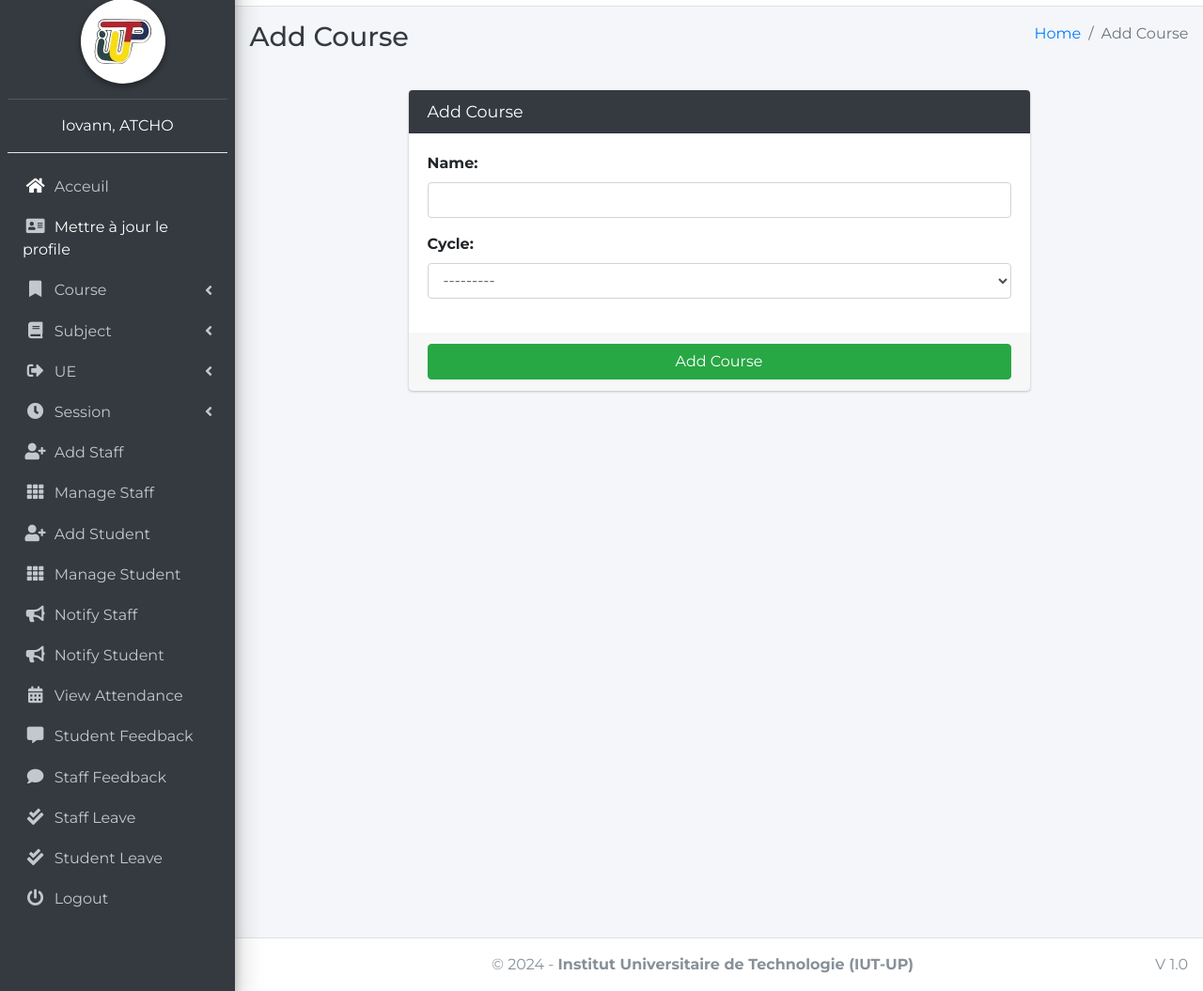
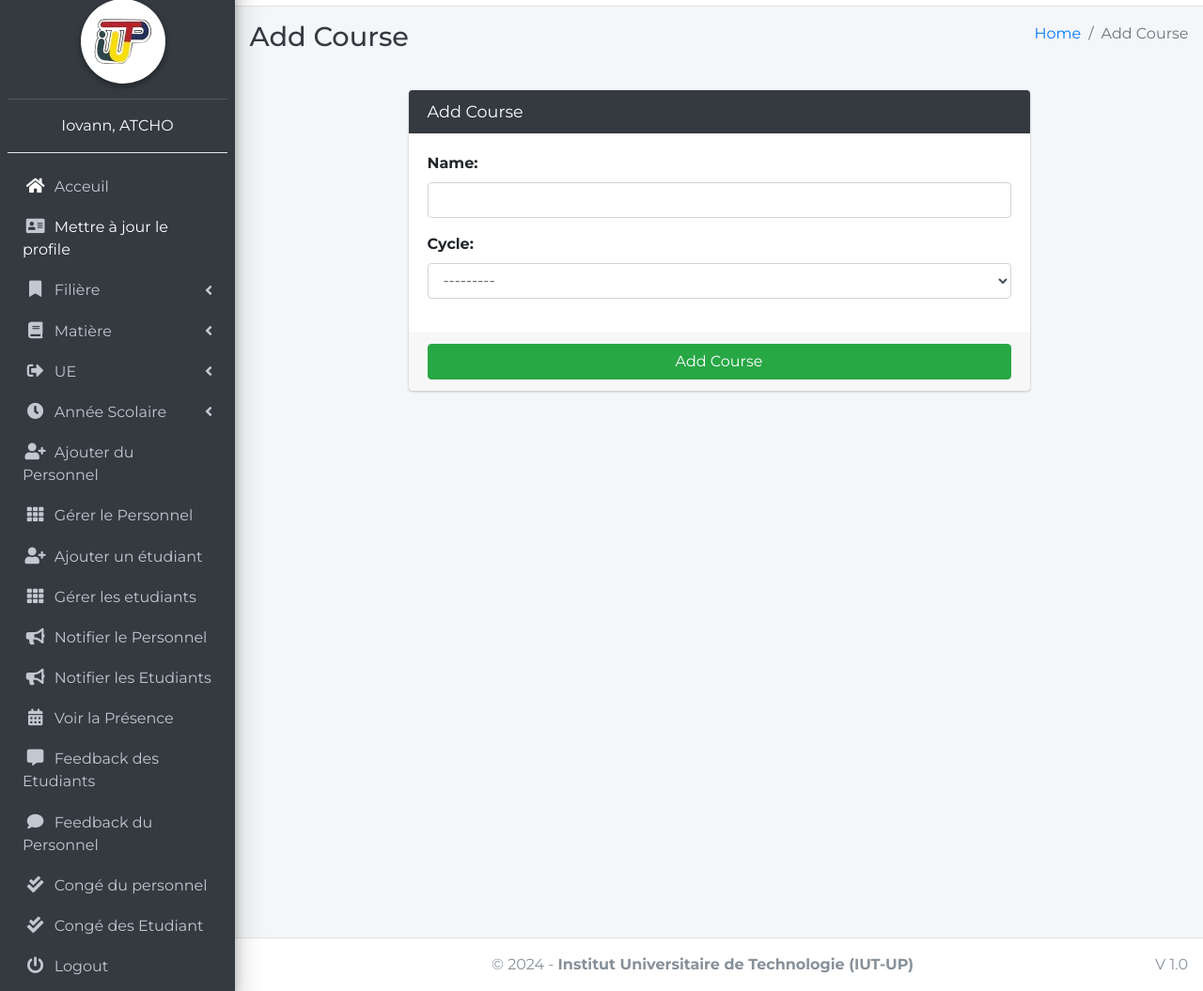
Before and after one commit to Iovann/Iut-gestion, a Django app: page /course/add in a window 1280 px wide. Shown: the part 74-1129 px from the top of the page at 94% size. Run offline with Django 3.2, Linux system fonts and the light colour scheme; a user stored in the database is signed in; data that the repository does not hold is empty; some libraries are stand-ins or nearby versions.

Commit message:
translate

```diff
--- a/main_app/templates/main_app/base.html
+++ b/main_app/templates/main_app/base.html
@@ -10,7 +10,7 @@
     </style>
     <meta charset="utf-8">
     <meta http-equiv="X-UA-Compatible" content="IE=edge">
-    <title>College Management System</title>
+    <title>Espace Etudiant IUT</title>
     <!-- Tell the browser to be responsive to screen width -->
     <meta name="viewport" content="width=device-width, initial-scale=1">
     <!-- Font Awesome -->
@@ -29,7 +29,7 @@
     <link rel="stylesheet" href="{% static 'plugins/overlayScrollbars/css/OverlayScrollbars.min.css'%} ">
     <!-- Daterange picker -->
     <link rel="stylesheet" href="{% static 'plugins/daterangepicker/daterangepicker.css'%} ">
-
+    <link rel="shortcut icon" href="{% static 'dist/img/logoiut.png' %}" type="image/x-icon">
     <!-- Google Font: Source Sans Pro -->
     <link rel="préconnect" href="https://fonts.googleapis.com">
     <link rel="préconnect" href="https://fonts.gstatic.com" crossorigin>
--- a/main_app/templates/main_app/sidebar_template.html
+++ b/main_app/templates/main_app/sidebar_template.html
@@ -51,7 +51,7 @@
                     <a href="#" class="nav-link">
                         <i class="nav-icon fas fa-bookmark"></i>
                         <p>
-                            Course
+                            Filière
                             <i class="fas fa-angle-left right"></i>
                         </p>
                     </a>
@@ -62,7 +62,7 @@
                                 class="nav-link  {% if add_course == request.path %} active {% endif %}">
                                 <i class="far fa-circle nav-icon"></i>
                                 <p>
-                                    Add Course
+                                    Ajouter
 
                                 </p>
                             </a>
@@ -74,8 +74,7 @@
                                 class="nav-link  {% if edit_course == request.path or manage_course == request.path %} active {% endif %}">
                                 <i class="far fa-circle nav-icon"></i>
                                 <p>
-                                    Manage Course
-
+                                    Gérer
                                 </p>
                             </a>
                         </li>
@@ -88,7 +87,7 @@
                     <a href="#" class="nav-link">
                         <i class="nav-icon fas fa-book"></i>
                         <p>
-                            Subject
+                            Matière
                             <i class="fas fa-angle-left right"></i>
                         </p>
                     </a>
@@ -99,7 +98,7 @@
                                 class="nav-link  {% if add_subject == request.path %} active {% endif %}">
                                 <i class="far fa-circle nav-icon"></i>
                                 <p>
-                                    Add Subject
+                                    Ajouter
 
                                 </p>
                             </a>
@@ -111,7 +110,7 @@
                                 class="nav-link  {% if edit_subject == request.path or manage_subject == request.path %} active {% endif %}">
                                 <i class="far fa-circle nav-icon"></i>
                                 <p>
-                                    Manage Subject
+                                    Gérer
 
                                 </p>
                             </a>
@@ -135,7 +134,7 @@
                                 class="nav-link  {% if add_course == request.path %} active {% endif %}">
                                 <i class="far fa-circle nav-icon"></i>
                                 <p>
-                                    Add UE
+                                    Ajouter
 
                                 </p>
                             </a>
@@ -147,7 +146,7 @@
                                 class="nav-link  {% if edit_ue == request.path %} active {% endif %}">
                                 <i class="far fa-circle nav-icon"></i>
                                 <p>
-                                    Manage UE
+                                    Gérer
                                 </p>
                             </a>
                         </li>
@@ -162,7 +161,7 @@
                     <a href="#" class="nav-link">
                         <i class="nav-icon fas fa-clock"></i>
                         <p>
-                            Session
+                            Année Scolaire
                             <i class="fas fa-angle-left right"></i>
                         </p>
                     </a>
@@ -174,7 +173,7 @@
                                 class="nav-link  {% if add_session == request.path %} active {% endif %}">
                                 <i class="far fa-circle nav-icon"></i>
                                 <p>
-                                    Add Session
+                                    Ajouter
 
                                 </p>
                             </a>
@@ -186,7 +185,7 @@
                                 class="nav-link  {% if edit_session == request.path or manage_session == request.path %} active {% endif %}">
                                 <i class="far fa-circle nav-icon"></i>
                                 <p>
-                                    Manage Session
+                                    Gérer
 
                                 </p>
                             </a>
@@ -201,7 +200,7 @@
                     <a href="{{add_staff}}" class="nav-link {% if add_staff == request.path %} active {% endif %}">
                         <i class="nav-icon fas fa-user-plus"></i>
                         <p>
-                            Add Staff
+                            Ajouter du Personnel
 
                         </p>
                     </a>
@@ -214,8 +213,7 @@
                         class="nav-link {% if manage_staff == request.path or request.path == edit_staff %} active {% endif %}">
                         <i class="nav-icon fas fa-th"></i>
                         <p>
-                            Manage Staff
-
+                            Gérer le Personnel
                         </p>
                     </a>
                 </li>
@@ -224,7 +222,7 @@
                     <a href="{{add_student}}" class="nav-link  {% if add_student == request.path %} active {% endif %}">
                         <i class="nav-icon fas fa-user-plus"></i>
                         <p>
-                            Add Student
+                            Ajouter un étudiant
 
                         </p>
                     </a>
@@ -237,7 +235,7 @@
                         class="nav-link  {% if edit_student == request.path or manage_student == request.path %} active {% endif %}">
                         <i class="nav-icon fas fa-th"></i>
                         <p>
-                            Manage Student
+                            Gérer les etudiants
 
                         </p>
                     </a>
@@ -249,8 +247,7 @@
                         class="nav-link {% if admin_notify_staff == request.path %} active {% endif %}">
                         <i class="nav-icon fas fa-bullhorn"></i>
                         <p>
-                            Notify Staff
-
+                            Notifier le Personnel
                         </p>
                     </a>
                 </li>
@@ -260,7 +257,7 @@
                         class="nav-link {% if admin_notify_student == request.path %} active {% endif %}">
                         <i class="nav-icon fas fa-bullhorn"></i>
                         <p>
-                            Notify Student
+                            Notifier les Etudiants
 
                         </p>
                     </a>
@@ -274,7 +271,7 @@
                         class="nav-link  {% if admin_view_attendance == request.path %} active {% endif %}">
                         <i class="nav-icon fas fa-calendar-alt"></i>
                         <p>
-                            View Attendance
+                            Voir la Présence
                         </p>
                     </a>
                 </li>
@@ -285,8 +282,7 @@
                         class="nav-link  {% if student_feedback_message == request.path %} active {% endif %}">
                         <i class="nav-icon fas fa-comment-alt"></i>
                         <p>
-                            Student Feedback
-
+                            Feedback des Etudiants
                         </p>
                     </a>
                 </li>
@@ -297,7 +293,7 @@
                         class="nav-link   {% if staff_feedback_message == request.path %} active {% endif %}">
                         <i class="nav-icon fas fa-comment"></i>
                         <p>
-                            Staff Feedback
+                            Feedback du Personnel
 
                         </p>
                     </a>
@@ -309,8 +305,7 @@
                         class="nav-link  {% if view_staff_leave == request.path %} active {% endif %}">
                         <i class="nav-icon fas fa-check-double"></i>
                         <p>
-                            Staff Leave
-
+                            Congé du personnel
                         </p>
                     </a>
                 </li>
@@ -321,8 +316,7 @@
                         class="nav-link  {% if view_student_leave == request.path %} active {% endif %}">
                         <i class="nav-icon fas fa-check-double"></i>
                         <p>
-                            Student Leave
-
+                            Congé des Etudiant
                         </p>
                     </a>
                 </li>
@@ -332,7 +326,7 @@
                 <a href="#" class="brand-link">
                     <img src="{% static 'dist/img/AdminLTELogo.png' %} " alt="AdminLTE Logo"
                         class="brand-image img-circle elevation-3" style="opacity: .8">
-                    <span class="brand-text font-weight-light">Staff Panel</span>
+                    <span class="brand-text font-weight-light">Panneau du personnel</span>
                 </a>
 
                 <!-- Sidebar -->
@@ -358,8 +352,7 @@
                                     class="nav-link {% if staff_home == request.path %} active {% endif %}">
                                     <i class="nav-icon fas fa-home"></i>
                                     <p>
-                                        Home
-
+                                        Acceuil
                                     </p>
                                 </a>
                             </li>
@@ -370,8 +363,7 @@
                                     class="nav-link {% if staff_view_profile == request.path %} active {% endif %}">
                                     <i class="nav-icon fas fa-address-card"></i>
                                     <p>
-                                        Update Profile
-
+                                        Mise à jour du profil
                                     </p>
                                 </a>
                             </li>
@@ -382,7 +374,7 @@
                                     class="nav-link {% if staff_add_result == request.path %} active {% endif %}">
                                     <i class="nav-icon fas fa-poll"></i>
                                     <p>
-                                        Add Result
+                                        Ajouter une note
 
                                     </p>
                                 </a>
@@ -393,8 +385,7 @@
                                     class="nav-link {% if edit_student_result == request.path %} active {% endif %}">
                                     <i class="nav-icon fas fa-th"></i>
                                     <p>
-                                        Edit Result
-
+                                        Modifier une note
                                     </p>
                                 </a>
                             </li>
@@ -404,7 +395,7 @@
                                     class="nav-link {% if staff_take_attendance == request.path %} active {% endif %}">
                                     <i class="nav-icon fas fa-calendar-alt"></i>
                                     <p>
-                                        Take Attendance
+                                        Faire la présence
 
                                     </p>
                                 </a>
@@ -415,8 +406,7 @@
                                     class="nav-link {% if staff_update_attendance == request.path %} active {% endif %}">
                                     <i class="nav-icon fas fa-th"></i>
                                     <p>
-                                        View/Update Attendance
-
+                                        Afficher/Mettre à jour la présence
                                     </p>
                                 </a>
                             </li>
@@ -426,7 +416,7 @@
                                     class="nav-link {% if staff_view_notification == request.path %} active {% endif %}">
                                     <i class="nav-icon fas fa-bell"></i>
                                     <p>
-                                        View Notifications
+                                        Voir les notifications
 
                                     </p>
                                 </a>
@@ -438,8 +428,7 @@
                                     class="nav-link {% if staff_apply_leave == request.path %} active {% endif %}">
                                     <i class="nav-icon fas fa-check"></i>
                                     <p>
-                                        Apply For Leave
-
+                                        Demander un congé
                                     </p>
                                 </a>
                             </li>
@@ -451,7 +440,6 @@
                                     <i class="nav-icon fas fa-comment-alt"></i>
                                     <p>
                                         Feedback
-
                                     </p>
                                 </a>
                             </li>
@@ -462,7 +450,7 @@
 
                                 <img src="{% static 'dist/img/AdminLTELogo.png' %} " alt="AdminLTE Logo"
                                     class="brand-image img-circle elevation-3" style="opacity: .8">
-                                <span class="brand-text font-weight-light">Student Panel</span>
+                                <span class="brand-text font-weight-light">Panneau de l'Etudiant</span>
                             </a>
 
                             <!-- Sidebar -->
@@ -489,8 +477,7 @@
                                                 class="nav-link {% if student_home == request.path %} active {% endif %}">
                                                 <i class="nav-icon fas fa-home"></i>
                                                 <p>
-                                                    Home
-
+                                                    Acceuil
                                                 </p>
                                             </a>
                                         </li>
@@ -501,8 +488,7 @@
                                                 class="nav-link {% if student_view_profile == request.path %} active {% endif %}">
                                                 <i class="nav-icon fas fa-address-card"></i>
                                                 <p>
-                                                    Update Profile
-
+                                                    Mettre à jour le profil
                                                 </p>
                                             </a>
                                         </li>
@@ -523,7 +509,6 @@
                                                 <i class="nav-icon fas fa-bell"></i>
                                                 <p>
                                                     View Notifications
-
                                                 </p>
                                             </a>
                                         </li>
--- a/main_app/templates/registration/base.html
+++ b/main_app/templates/registration/base.html
@@ -8,7 +8,7 @@
     <title>C.M.S | Log In</title>
     <!-- Tell the browser to be responsive to screen width -->
     <meta name="viewport" content="width=device-width, initial-scale=1">
-
+    <link rel="shortcut icon" href="{% static 'dist/img/logoiut.png' %}" type="image/x-icon">
     <!-- Font Awesome -->
     <link rel="stylesheet" href="{% static 'plugins/fontawesome-free/css/all.min.css' %}">
     <!-- Ionicons -->
```
Also changed, not shown: main_app/templates/main_app/index.html (+15 -14 lines), main_app/templates/main_app/login.html (+6 -4 lines).
